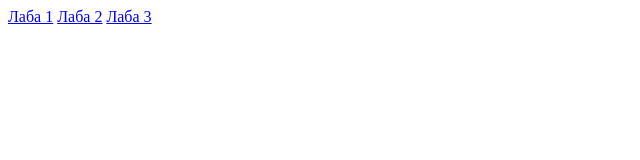
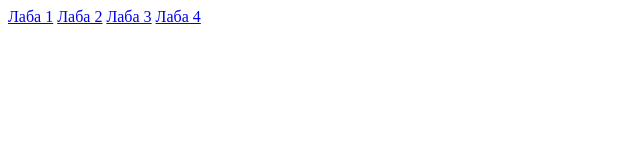
Before and after one commit to KvasLover/piis_labs, a plain HTML site: page index.html in a window 1280 px wide. Shown: the full height of the page, 0-640 px from the left. Drawn offline with Linux system fonts and the light colour scheme.

Commit message:
Update index.html

```diff
--- a/index.html
+++ b/index.html
@@ -4,5 +4,6 @@
   <a href="лаба 1/script.html">Лаба 1</a>
   <a href="лаба 2/script.html">Лаба 2</a>
   <a href="лаба 3/lab3.html">Лаба 3</a>
+  <a href="лаба 4/lab4.html">Лаба 4</a>
 </body>
 </html>
```
